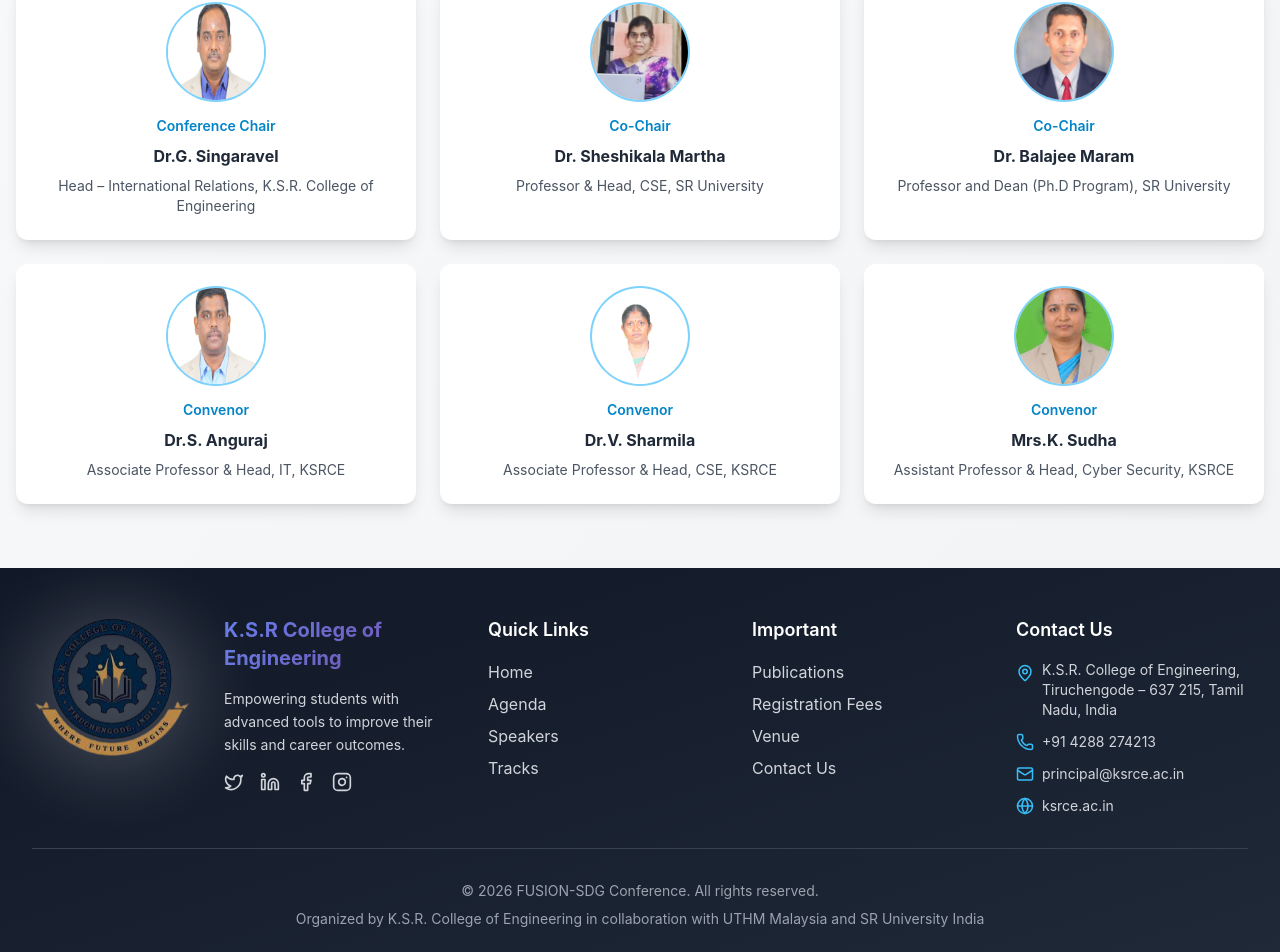
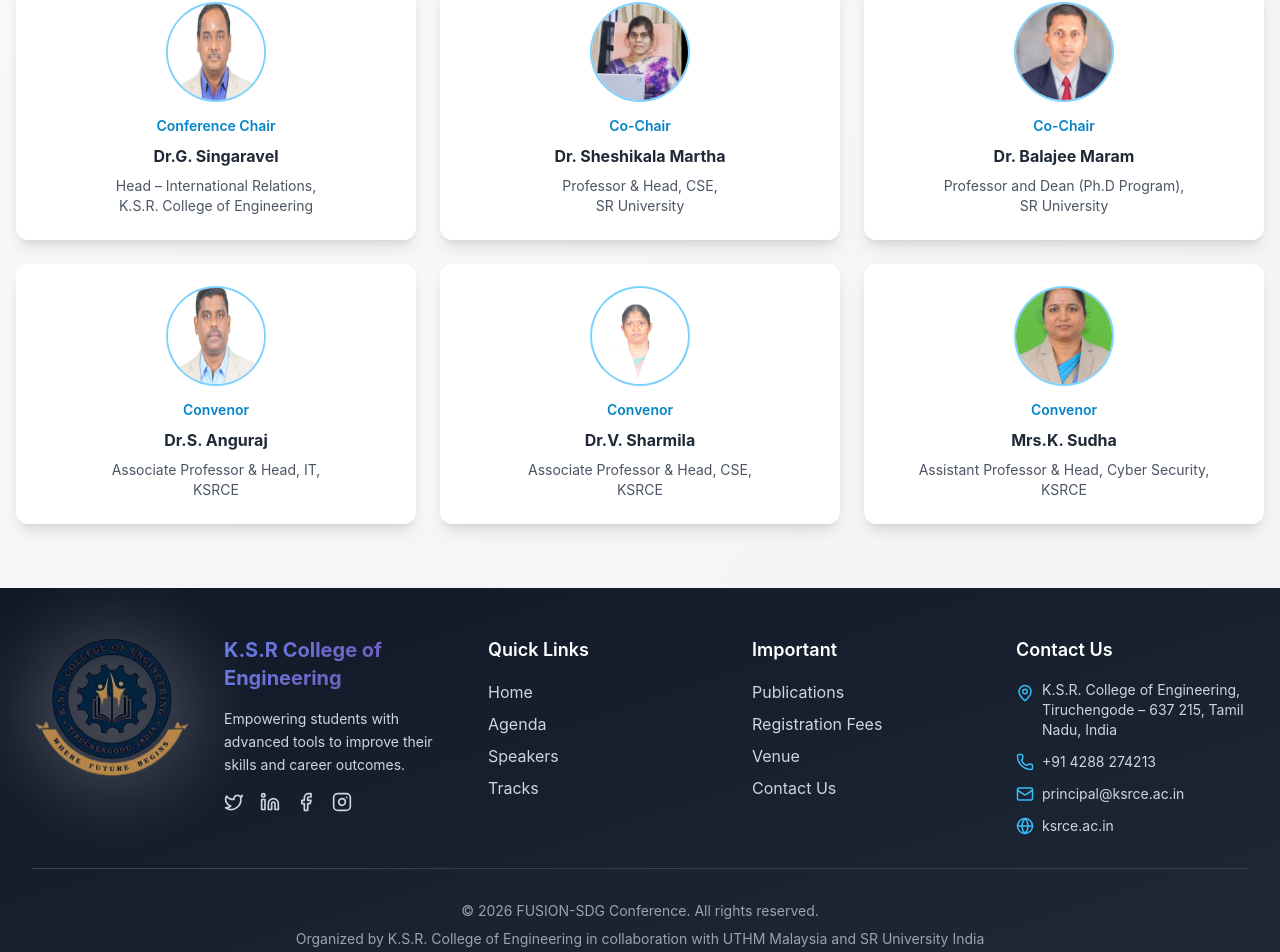
Before and after one commit to Jery0843/ic, a Next.js app: page /contact in a window 1280 px wide. Shown: the part 1034-1986 px from the top of the page. Built offline with nearby package versions, Linux system fonts and the light colour scheme.

Commit message:
Update contact page committee cards with multi-line format

```diff
--- a/app/contact/page.tsx
+++ b/app/contact/page.tsx
@@ -11,12 +11,12 @@
   const [submitStatus, setSubmitStatus] = useState<{ type: 'success' | 'error', message: string } | null>(null);
 
   const committee = [
-    { role: 'Conference Chair', name: 'Dr.G. Singaravel', title: 'Head – International Relations, K.S.R. College of Engineering', image: '/images/committee/singaravel.png' },
-    { role: 'Co-Chair', name: 'Dr. Sheshikala Martha', title: 'Professor & Head, CSE, SR University', image: '/images/committee/shehikla.jpeg' },
-    { role: 'Co-Chair', name: 'Dr. Balajee Maram', title: 'Professor and Dean (Ph.D Program), SR University', image: '/images/committee/balajee.jpeg' },
-    { role: 'Convenor', name: 'Dr.S. Anguraj', title: 'Associate Professor & Head, IT, KSRCE', image: '/images/committee/anguraj.png' },
-    { role: 'Convenor', name: 'Dr.V. Sharmila', title: 'Associate Professor & Head, CSE, KSRCE', image: '/images/committee/sharmila.png' },
-    { role: 'Convenor', name: 'Mrs.K. Sudha', title: 'Assistant Professor & Head, Cyber Security, KSRCE', image: '/images/committee/sudha.jpg' },
+    { role: 'Conference Chair', name: 'Dr.G. Singaravel', title: 'Head – International Relations,\nK.S.R. College of Engineering', image: '/images/committee/singaravel.png' },
+    { role: 'Co-Chair', name: 'Dr. Sheshikala Martha', title: 'Professor & Head, CSE,\nSR University', image: '/images/committee/shehikla.jpeg' },
+    { role: 'Co-Chair', name: 'Dr. Balajee Maram', title: 'Professor and Dean (Ph.D Program),\nSR University', image: '/images/committee/balajee.jpeg' },
+    { role: 'Convenor', name: 'Dr.S. Anguraj', title: 'Associate Professor & Head, IT,\nKSRCE', image: '/images/committee/anguraj.png' },
+    { role: 'Convenor', name: 'Dr.V. Sharmila', title: 'Associate Professor & Head, CSE,\nKSRCE', image: '/images/committee/sharmila.png' },
+    { role: 'Convenor', name: 'Mrs.K. Sudha', title: 'Assistant Professor & Head, Cyber Security,\nKSRCE', image: '/images/committee/sudha.jpg' },
   ];
 
   const handleSubmit = async (e: React.FormEvent) => {
@@ -185,7 +185,7 @@
                   </div>
                   <div className="text-sm font-semibold text-primary-600 mb-2">{member.role}</div>
                   <h3 className="font-bold text-gray-800 mb-2">{member.name}</h3>
-                  <p className="text-sm text-gray-600">{member.title}</p>
+                  <p className="text-sm text-gray-600 whitespace-pre-line">{member.title}</p>
                 </motion.div>
               ))}
             </div>
```
